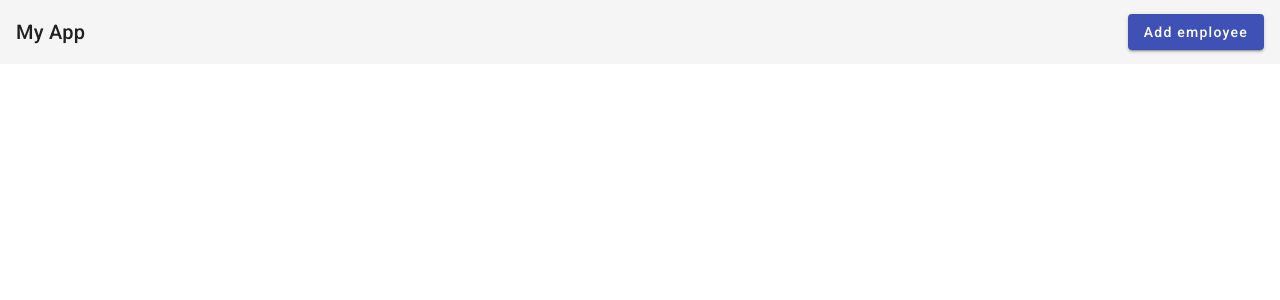
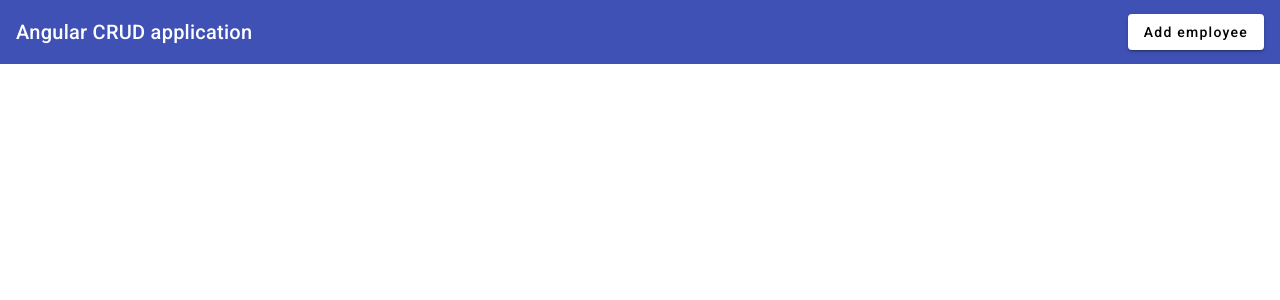
Before and after one commit to aobuhov/AngularCRUD, an Angular app in the folder crud-app/: page / in a window 1280 px wide. Shown: the top 300 px of the page. Built offline with nearby package versions, Linux system fonts and the light colour scheme.

Commit message:
editing toolbar view

```diff
--- a/crud-app/src/app/app.component.html
+++ b/crud-app/src/app/app.component.html
@@ -1,7 +1,7 @@
-<mat-toolbar>
-  <span>My App</span>
+<mat-toolbar color="primary">
+  <span>Angular CRUD application</span>
   <span class="example-spacer"></span>
-  <button mat-raised-button color="primary">
+  <button mat-raised-button>
     Add employee
   </button>
 </mat-toolbar>
```
